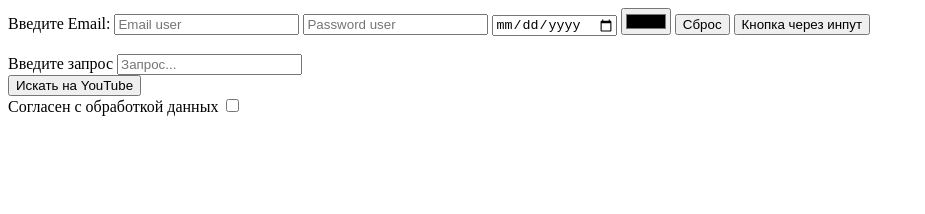
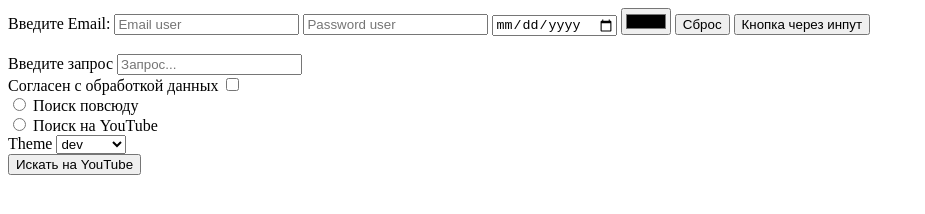
Before and after one commit to 1Slivador1Dali1/HTML-CSS-1.M, a plain HTML site: page demo.html in a window 1280 px wide. Shown: the whole page, without its empty margins (0-925 px from the left). Drawn offline with Linux system fonts and the light colour scheme.

Commit message:
add Radio and select

```diff
--- a/demo.html
+++ b/demo.html
@@ -16,16 +16,36 @@
         <input type="button" value="Кнопка через инпут">
     </form>
     <br>
-    <form action="https://www.youtube.com/results">
+    <form action="#">
         <div>
             <label for="query">Введите запрос</label>
             <input type="text" id="query" placeholder="Запрос..." name="search_query">
         </div>
-        <button>Искать на YouTube</button>
+
         <div>
             <label for="agree">Согласен с обработкой данных</label>
             <input type="checkbox" name="agree" id="agree">
         </div>
+        <div>
+            <input type="radio" name="1" id="all" value="all">
+            <label for="all">Поиск повсюду</label>
+        </div>
+        <div>
+            <input type="radio" name="1" id="youtube" value="youtube">
+            <label for="youtube">Поиск на YouTube</label>
+        </div>
+        <div>
+            <label for="topic">Theme</label>
+            <select name="topic" id="topic">
+                <option value="1">all</option>
+                <optgroup label="popular">
+                    <option value="2">beast</option>
+                    <option value="3" selected>dev</option>
+                </optgroup>
+
+            </select>
+        </div>
+        <button>Искать на YouTube</button>
     </form>
 </body>
 </html>
```
